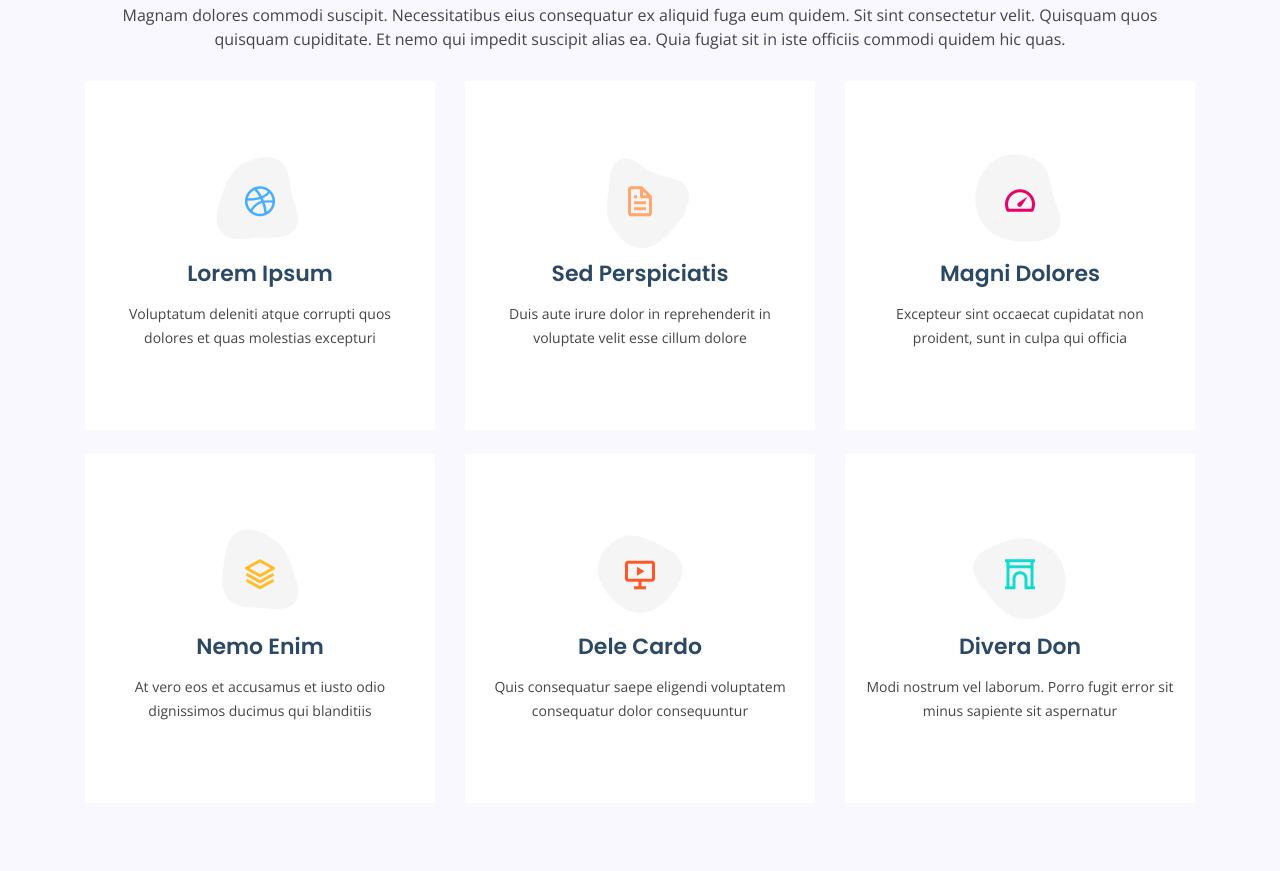
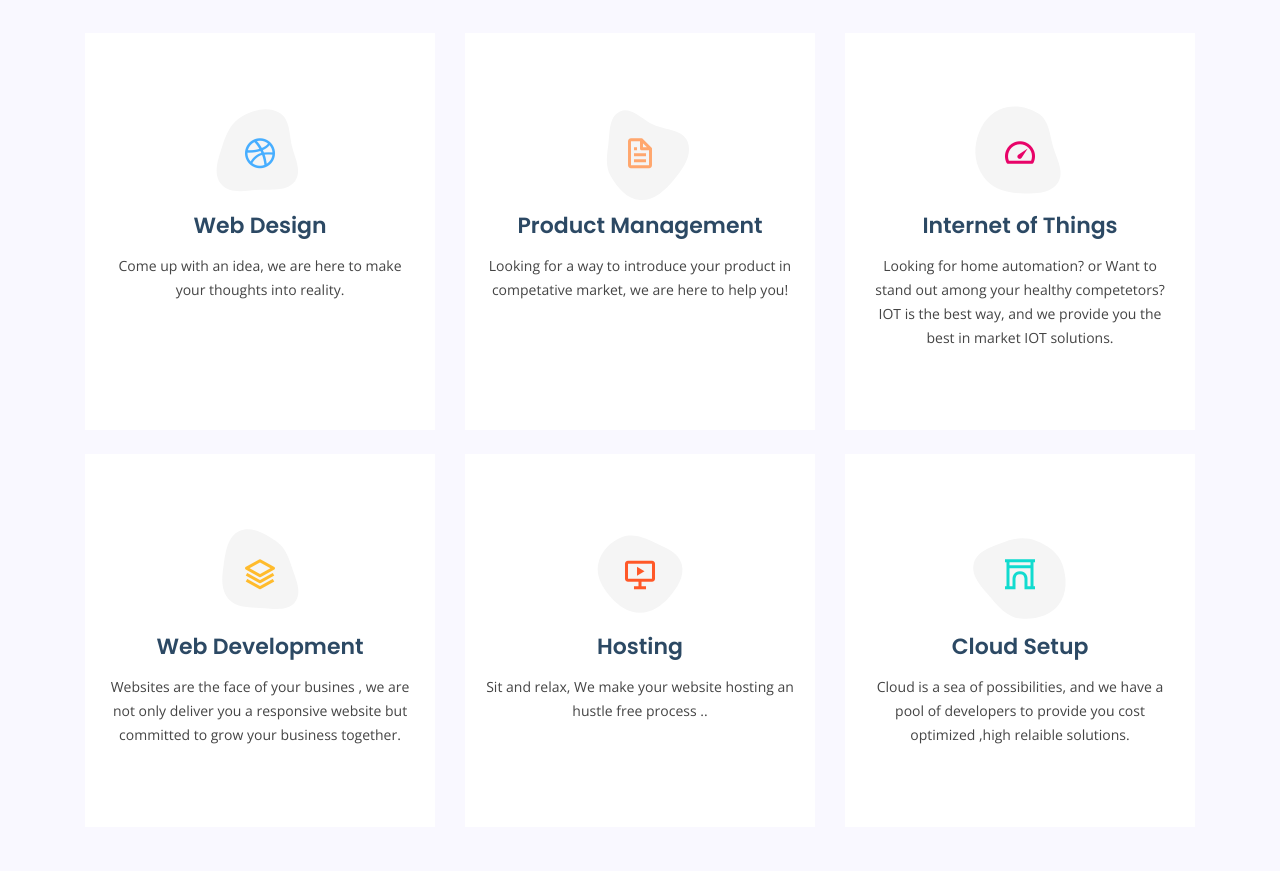
Before and after one commit to shiljith/oxystech, a plain HTML site: page index.html in a window 1280 px wide. Shown: the part 1829-2700 px from the top of the page. Drawn offline with nearby package versions, Linux system fonts and the light colour scheme.

Commit message:
Updated content

```diff
--- a/index.html
+++ b/index.html
@@ -93,15 +93,15 @@
             <img src="assets/img/about.jpg" class="img-fluid" alt="">
           </div>
           <div class="col-lg-6 pt-4 pt-lg-0 order-2 order-lg-1 content" data-aos="fade-right">
-            <h3>Voluptatem dignissimos provident quasi corporis</h3>
+            <h3>Let's grow your business together</h3>
             <p class="font-italic">
-              Lorem ipsum dolor sit amet, consectetur adipiscing elit, sed do eiusmod tempor incididunt ut labore et dolore
-              magna aliqua.
+              We have worked across multiple industry verticals over the years and helped businesses in diverse domains.
+			  We have served a wide range of industries like E-commerce, education, Travel, Retail, Healthcare and many more..
             </p>
             <ul>
-              <li><i class="icofont-check-circled"></i> Ullamco laboris nisi ut aliquip ex ea commodo consequat.</li>
-              <li><i class="icofont-check-circled"></i> Duis aute irure dolor in reprehenderit in voluptate velit.</li>
-              <li><i class="icofont-check-circled"></i> Ullamco laboris nisi ut aliquip ex ea commodo consequat. Duis aute irure dolor in reprehenderit in voluptate trideta storacalaperda mastiro dolore eu fugiat nulla pariatur.</li>
+              <li><i class="icofont-check-circled"></i> Custoomer satisfaction is our moto.</li>
+              <li><i class="icofont-check-circled"></i> Highly skilled developers and designers ready to serve you.</li>
+              <li><i class="icofont-check-circled"></i> We respect time and committed to deliver your needs in stingent tiemline and with unparalleled quality.</li>
             </ul>
             <a href="#" class="read-more">Read More <i class="icofont-long-arrow-right"></i></a>
           </div>
@@ -147,8 +147,7 @@
 
         <div class="section-title">
           <h2>Services</h2>
-          <p>Magnam dolores commodi suscipit. Necessitatibus eius consequatur ex aliquid fuga eum quidem. Sit sint consectetur velit. Quisquam quos quisquam cupiditate. Et nemo qui impedit suscipit alias ea. Quia fugiat sit in iste officiis commodi quidem hic quas.</p>
-        </div>
+         </div>
 
         <div class="row">
           <div class="col-lg-4 col-md-6 d-flex align-items-stretch" data-aos="zoom-in" data-aos-delay="100">
@@ -159,8 +158,8 @@
                 </svg>
                 <i class="bx bxl-dribbble"></i>
               </div>
-              <h4><a href="">Lorem Ipsum</a></h4>
-              <p>Voluptatum deleniti atque corrupti quos dolores et quas molestias excepturi</p>
+              <h4><a href="">Web Design</a></h4>
+              <p>Come up with an idea, we are here to make your thoughts into reality.</p>
             </div>
           </div>
 
@@ -172,8 +171,8 @@
                 </svg>
                 <i class="bx bx-file"></i>
               </div>
-              <h4><a href="">Sed Perspiciatis</a></h4>
-              <p>Duis aute irure dolor in reprehenderit in voluptate velit esse cillum dolore</p>
+              <h4><a href="">Product Management</a></h4>
+              <p>Looking for a way to introduce your product in competative market, we are here to help you!</p>
             </div>
           </div>
 
@@ -185,8 +184,8 @@
                 </svg>
                 <i class="bx bx-tachometer"></i>
               </div>
-              <h4><a href="">Magni Dolores</a></h4>
-              <p>Excepteur sint occaecat cupidatat non proident, sunt in culpa qui officia</p>
+              <h4><a href="">Internet of Things</a></h4>
+              <p>Looking for home automation? or Want to stand out among your healthy competetors? IOT is the best way, and we provide you the best in market IOT solutions.</p>
             </div>
           </div>
 
@@ -198,8 +197,8 @@
                 </svg>
                 <i class="bx bx-layer"></i>
               </div>
-              <h4><a href="">Nemo Enim</a></h4>
-              <p>At vero eos et accusamus et iusto odio dignissimos ducimus qui blanditiis</p>
+              <h4><a href="">Web Development</a></h4>
+              <p>Websites are the face of your busines , we are not only deliver you a responsive website but committed to grow your business together.</p>
             </div>
           </div>
 
@@ -211,8 +210,8 @@
                 </svg>
                 <i class="bx bx-slideshow"></i>
               </div>
-              <h4><a href="">Dele Cardo</a></h4>
-              <p>Quis consequatur saepe eligendi voluptatem consequatur dolor consequuntur</p>
+              <h4><a href="">Hosting</a></h4>
+              <p>Sit and relax, We make your website hosting an hustle free process ..</p>
             </div>
           </div>
 
@@ -224,8 +223,8 @@
                 </svg>
                 <i class="bx bx-arch"></i>
               </div>
-              <h4><a href="">Divera Don</a></h4>
-              <p>Modi nostrum vel laborum. Porro fugit error sit minus sapiente sit aspernatur</p>
+              <h4><a href="">Cloud Setup</a></h4>
+              <p>Cloud is a sea of possibilities, and we have a pool of developers to provide you cost optimized ,high relaible solutions.</p>
             </div>
           </div>
 
@@ -334,8 +333,8 @@
             <h4>Useful Links</h4>
             <ul>
               <li><i class="bx bx-chevron-right"></i> <a href="#">Home</a></li>
-              <li><i class="bx bx-chevron-right"></i> <a href="#">About us</a></li>
-              <li><i class="bx bx-chevron-right"></i> <a href="#">Services</a></li>
+              <li><i class="bx bx-chevron-right"></i> <a href="#about">About us</a></li>
+              <li><i class="bx bx-chevron-right"></i> <a href="#services">Services</a></li>
               <li><i class="bx bx-chevron-right"></i> <a href="#">Terms of service</a></li>
               <li><i class="bx bx-chevron-right"></i> <a href="#">Privacy policy</a></li>
             </ul>
@@ -344,18 +343,18 @@
           <div class="col-lg-3 col-md-6 footer-links">
             <h4>Our Services</h4>
             <ul>
-              <li><i class="bx bx-chevron-right"></i> <a href="#">Web Design</a></li>
-              <li><i class="bx bx-chevron-right"></i> <a href="#">Web Development</a></li>
-              <li><i class="bx bx-chevron-right"></i> <a href="#">Product Management</a></li>
-              <li><i class="bx bx-chevron-right"></i> <a href="#">Hosting</a></li>
-              <li><i class="bx bx-chevron-right"></i> <a href="#">Cloud Setup</a></li>
-              <li><i class="bx bx-chevron-right"></i> <a href="#">Internet of Things</a></li>
+              <li><i class="bx bx-chevron-right"></i> <a href="#services">Web Design</a></li>
+              <li><i class="bx bx-chevron-right"></i> <a href="#services">Web Development</a></li>
+              <li><i class="bx bx-chevron-right"></i> <a href="#services">Product Management</a></li>
+              <li><i class="bx bx-chevron-right"></i> <a href="#services">Hosting</a></li>
+              <li><i class="bx bx-chevron-right"></i> <a href="#services">Cloud Setup</a></li>
+              <li><i class="bx bx-chevron-right"></i> <a href="#services">Internet of Things</a></li>
             </ul>
           </div>
 
           <div class="col-lg-4 col-md-6 footer-newsletter">
             <h4>Join Our Newsletter</h4>
-            <p>Tamen quem nulla quae legam multos aute sint culpa legam noster magna</p>
+            <p>Lets stay in touch, we will be publishing our success stories and new services here.</p>
             <form action="" method="post">
               <input type="email" name="email"><input type="submit" value="Subscribe">
             </form>
```
Also changed, not shown: assets/img/counts-bg.png, assets/img/counts-bg1.png (added), assets/img/logo2.png (added).
